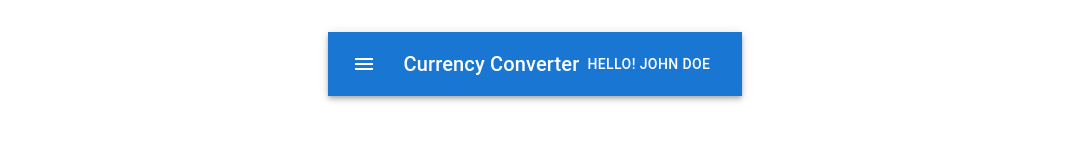
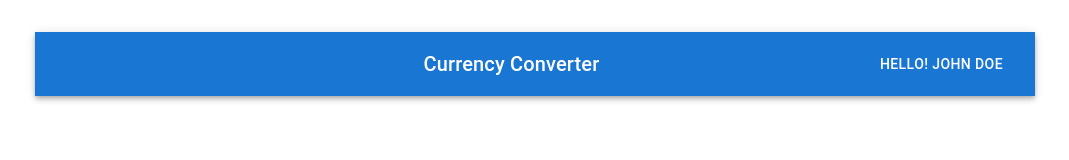
Before and after one commit to WFT-Interns/PiyushrajBista-Currency_Cnverter, a React (Vite) app: page / in a window 1280 px wide. Shown: the top 160 px of the page, without its empty margins (105-1174 px from the left). Built offline with nearby package versions, Linux system fonts and the light colour scheme; no server answers.

Commit message:
style: changed App bar width

```diff
--- a/src/pages/landing/components/shared/Header.jsx
+++ b/src/pages/landing/components/shared/Header.jsx
@@ -5,12 +5,11 @@ import Toolbar from "@mui/material/Toolbar";
 import Typography from "@mui/material/Typography";
 import Button from "@mui/material/Button";
 import IconButton from "@mui/material/IconButton";
-import MenuIcon from "@mui/icons-material/Menu";
 
 function Header() {
   return (
     <>
-      <Box sx={{ flexGrow: 1 }}>
+      <Box sx={{ flexGrow: 1, width: "1000px" }}>
         <AppBar position="static">
           <Toolbar>
             <IconButton
@@ -18,10 +17,8 @@ function Header() {
               edge="start"
               color="inherit"
               aria-label="menu"
-              sx={{ mr: 2 }}
-            >
-              <MenuIcon />
-            </IconButton>
+              sx={{ mr: 10 }}
+            ></IconButton>
             <Typography variant="h6" component="div" sx={{ flexGrow: 1 }}>
               Currency Converter
             </Typography>
```
